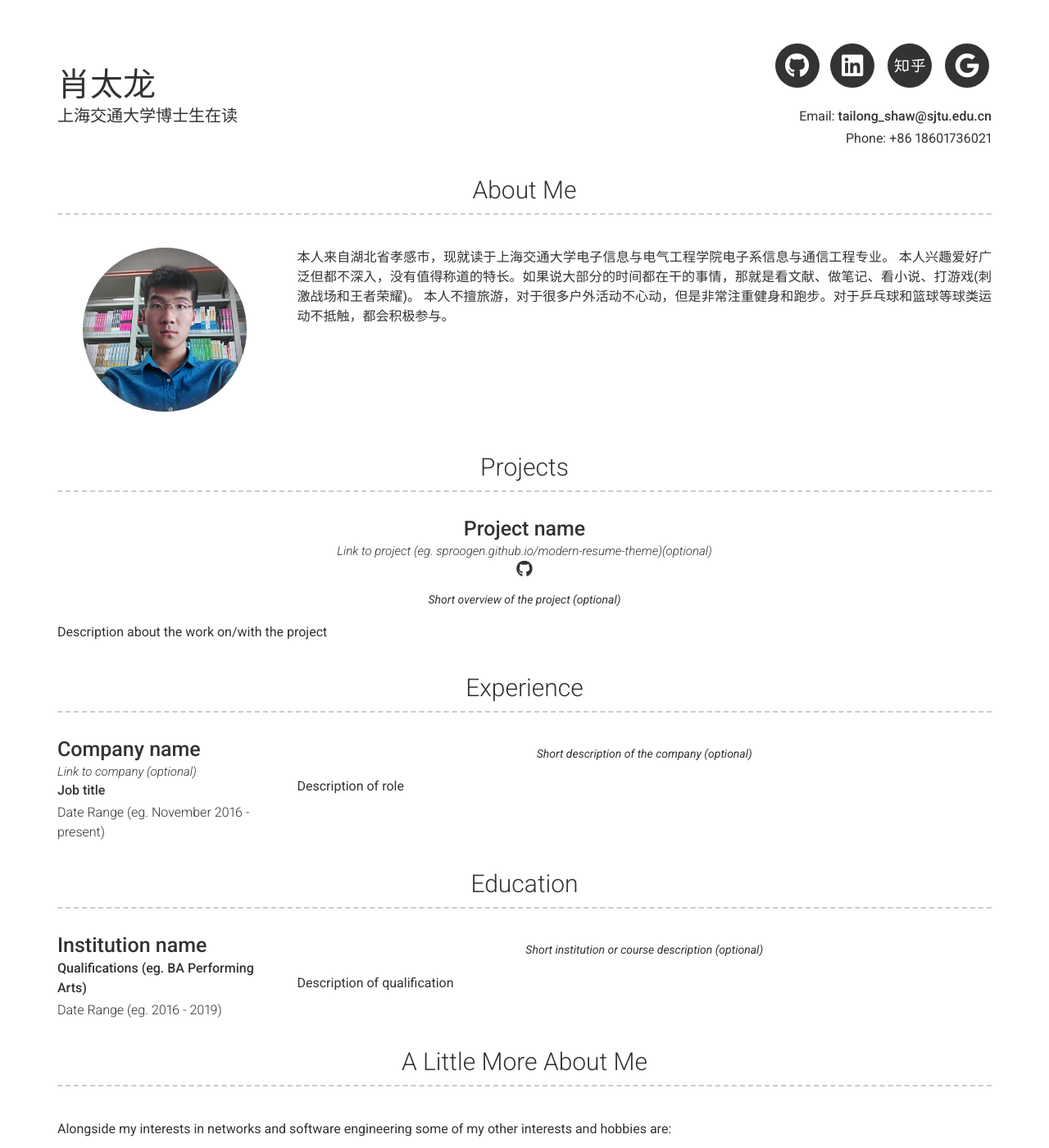
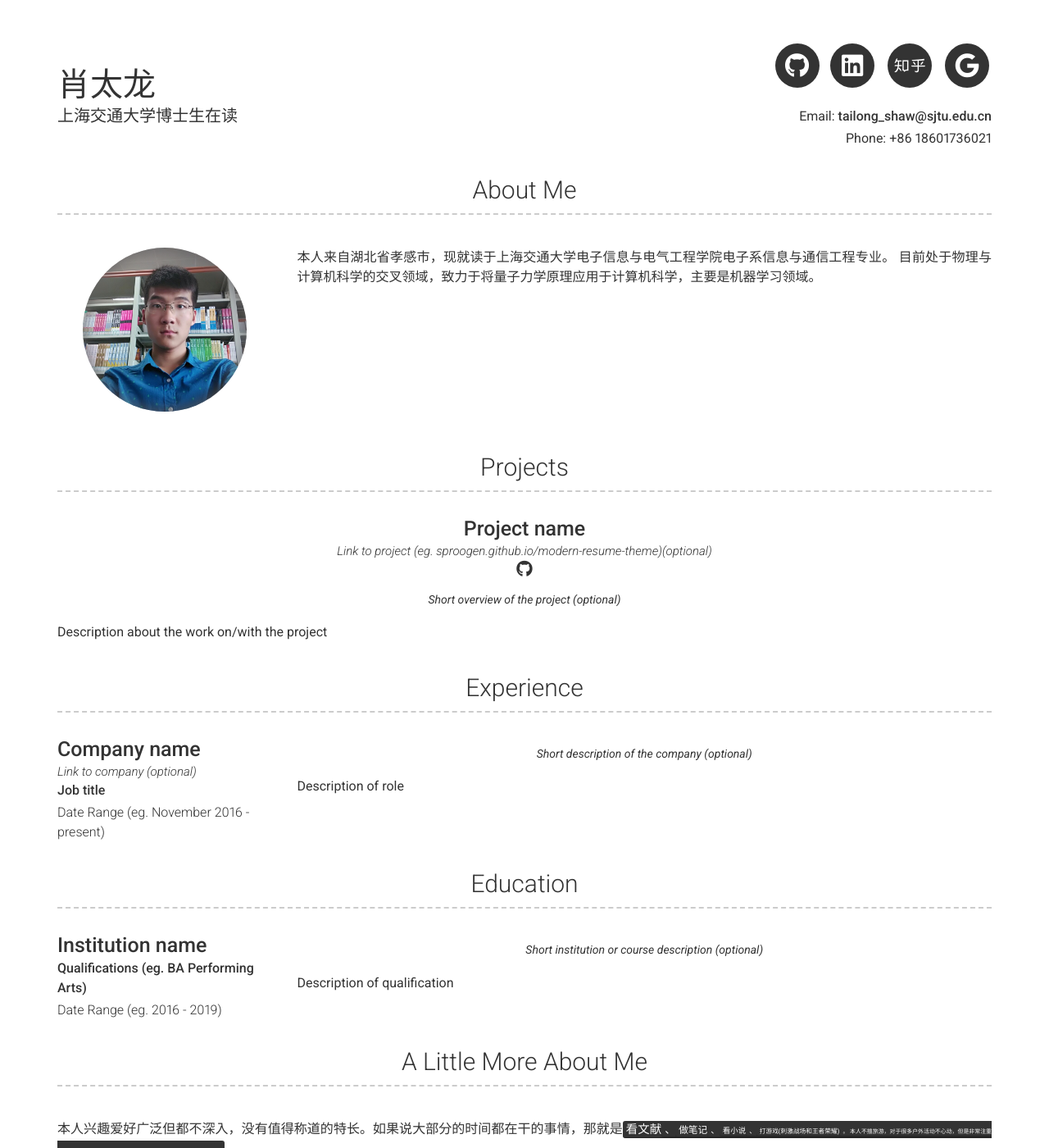
Before and after one commit to XiaoTailong/Shaw, a Jekyll site: the page built from index.md, in a window 1280 px wide and 1400 px high. Shown: the whole window at 82% size. Built offline with Jekyll 4.4.1, drawn with Linux system fonts in a browser that asks for light colours; nearby versions of some CDN libraries; some of the changed text lies outside the part shown.

Commit message:
Update _config.yml

```diff
--- a/_config.yml
+++ b/_config.yml
@@ -31,8 +31,7 @@ additional_links:
 about_profile_image: images/me.jpg
 about_content: | # this will include new lines to allow paragraphs
   本人来自湖北省孝感市，现就读于上海交通大学电子信息与电气工程学院电子系信息与通信工程专业。
-  本人兴趣爱好广泛但都不深入，没有值得称道的特长。如果说大部分的时间都在干的事情，那就是看文献、做笔记、看小说、打游戏(刺激战场和王者荣耀)。
-  本人不擅旅游，对于很多户外活动不心动，但是非常注重健身和跑步。对于乒乓球和篮球等球类运动不抵触，都会积极参与。
+  目前处于物理与计算机科学的交叉领域，致力于将量子力学原理应用于计算机科学，主要是机器学习领域。
 
 # Projects Section
 # projects_title: Projects
@@ -46,11 +45,8 @@ about_content: | # this will include new lines to allow paragraphs
 # More Section
 # more_title: A Little More About Me
 more_content: | # this will include new lines to allow paragraphs
-  Alongside my interests in networks and software engineering some of my other interests and hobbies are:
-   - Rock climbing
-   - Gaming
-   - Knitting
-   - [Becoming a ninja](https://www.youtube.com/watch?v=vtg4o__aRMg)
+  本人兴趣爱好广泛但都不深入，没有值得称道的特长。如果说大部分的时间都在干的事情，那就是<mark>看文献<mark>、<mark>做笔记<mark>、<mark>看小说<mark>、<mark>打游戏(刺激战场和王者荣耀)<mark>。
+  本人不擅旅游，对于很多户外活动不心动，但是非常注重<mark>健身<mark>和<mark>跑步<mark>。对于乒乓球和篮球等球类运动不抵触，都会积极参与。
 
 # Footer
 footer_show_references: true
```
